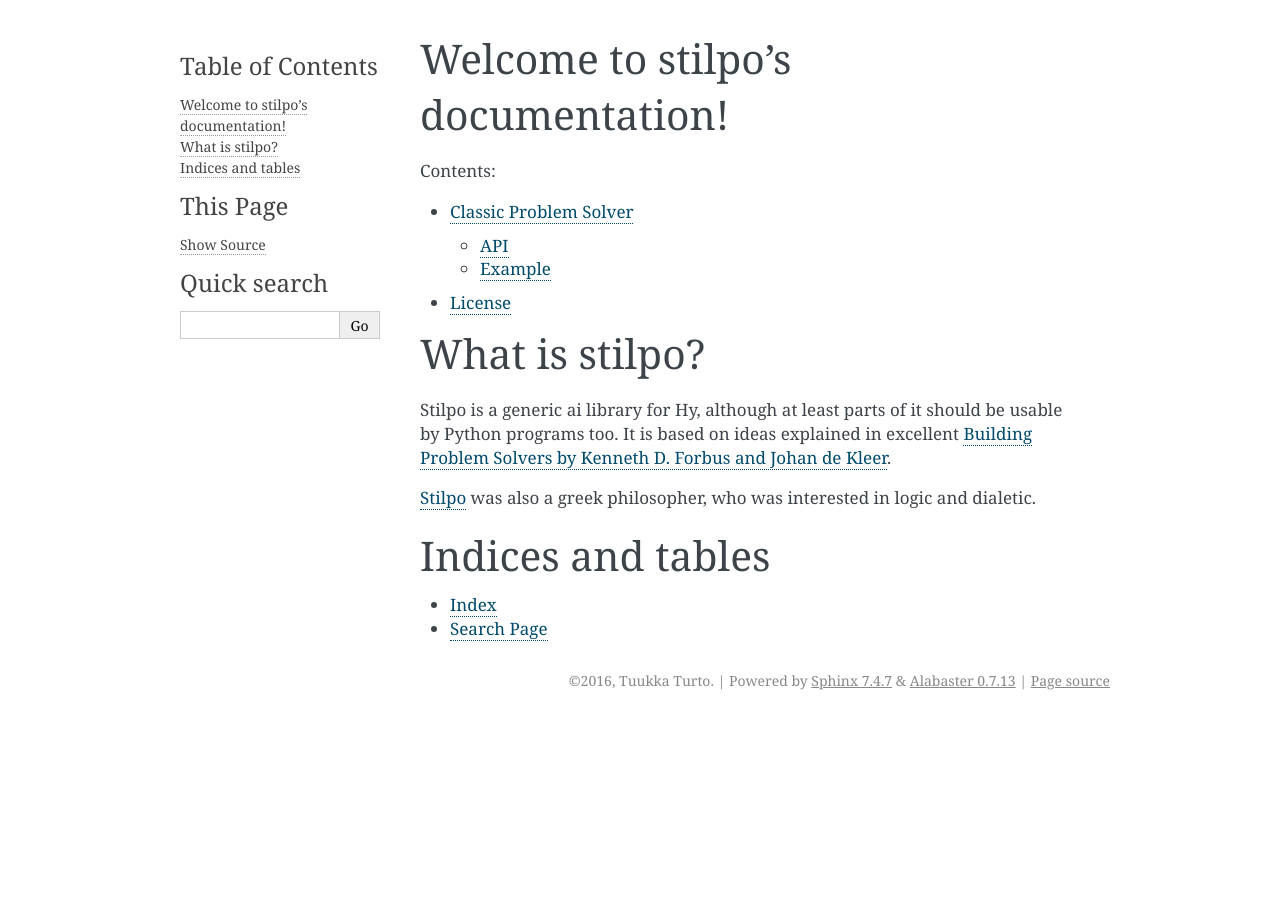
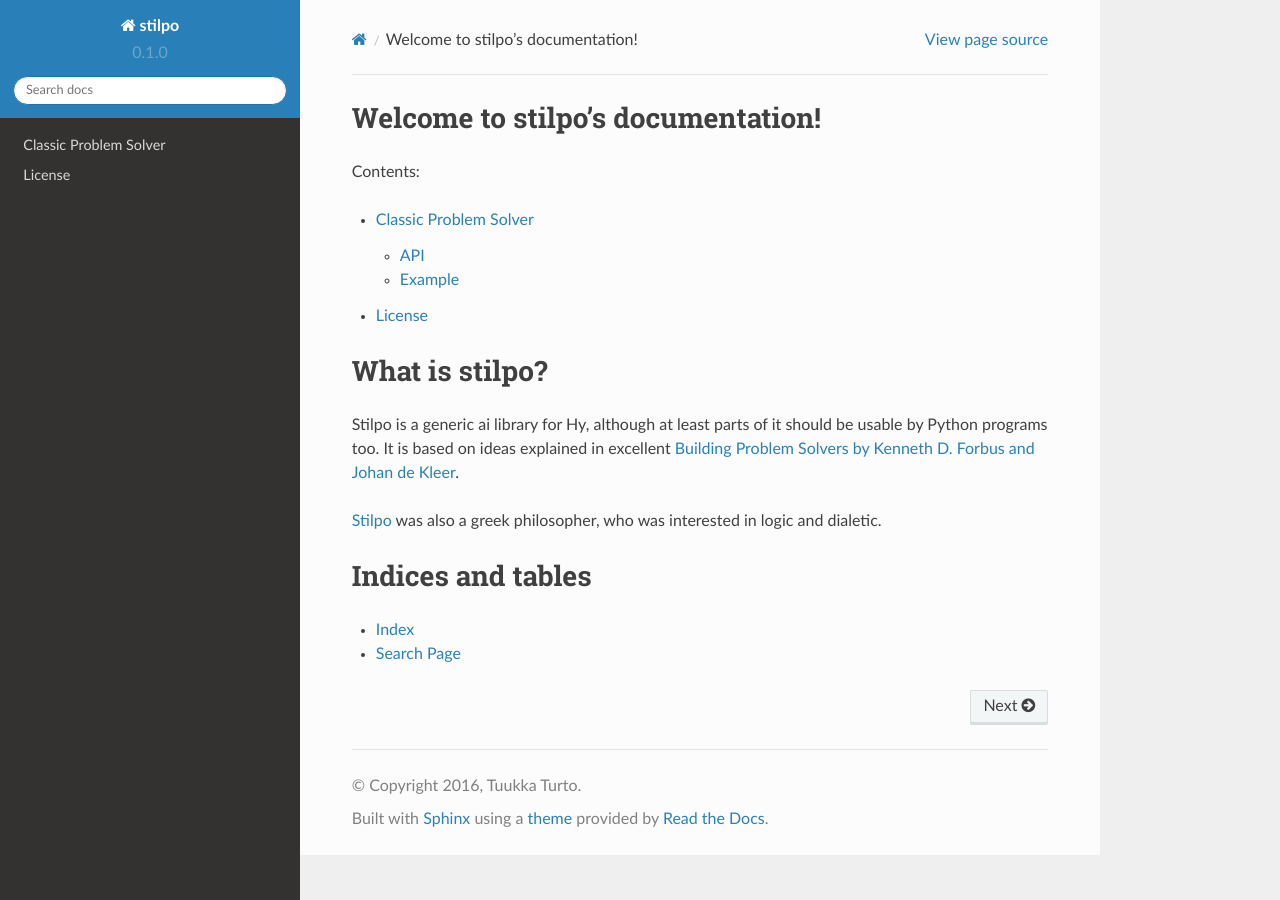
Before and after one commit to tuturto/stilpo, a Sphinx documentation site: the page built from doc/source/index.rst, in a window 1280 px wide. Built offline with Sphinx 7.4.7 and the Read the Docs theme 2.0.0, drawn with Linux system fonts in a browser that asks for light colours.

Commit message:
different theme

```diff
--- a/doc/source/conf.py
+++ b/doc/source/conf.py
@@ -108,7 +108,15 @@
 
 # The theme to use for HTML and HTML Help pages.  See the documentation for
 # a list of builtin themes.
-html_theme = 'alabaster'
+
+try:
+    import sphinx_rtd_theme
+except ImportError:
+    html_theme = 'default'
+else:
+    html_theme = 'sphinx_rtd_theme'
+    html_theme_path = [sphinx_rtd_theme.get_html_theme_path()]
+
 
 # Theme options are theme-specific and customize the look and feel of a theme
 # further.  For a list of options available for each theme, see the
```
